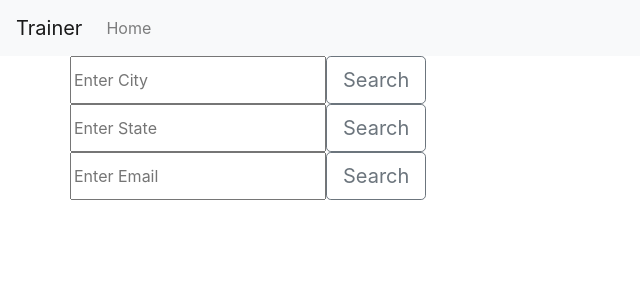
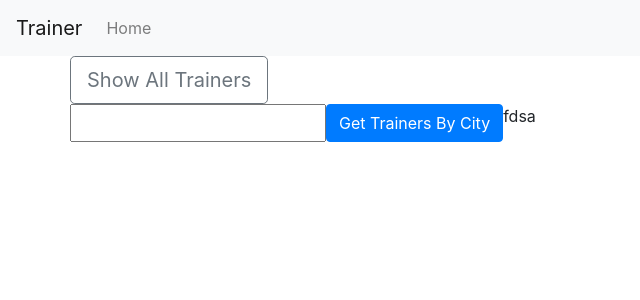
Before and after one commit to taerichard/ptReq, a React (Create React App) app in the folder client/: page / in a window 1280 px wide. Shown: the top 300 px of the page, without its empty margins (0-640 px from the left). Built offline with nearby package versions, Linux system fonts and the light colour scheme; the HTML template or start-up script is replaced by a standard one.

Commit message:
finished dislaying all trainers, working on by city search

```diff
--- /dev/null
+++ b/client/src/components/Trainers/TrainerCity.js
@@ -0,0 +1,9 @@
+import React from "react";
+
+function TrainerCity(props) {
+  console.log(props);
+
+  return <div>fdsa</div>;
+}
+
+export default TrainerCity;
--- /dev/null
+++ b/client/src/components/Trainers/TrainerList.js
@@ -0,0 +1,20 @@
+import React from "react";
+//import { ListGroup } from "react-bootstrap";
+import "../../styles.css";
+
+function TrainerList(props) {
+  console.log("props", props);
+  const trainers = props.trainers.map((trainer, i) => {
+    return (
+      <div>
+        <h2>FirstName: {trainer.firstName}</h2>
+        <h2>Last Name: {trainer.lastName}</h2>
+        <h2>Email:{trainer.email}</h2>
+      </div>
+    );
+  });
+
+  return <div>{trainers}</div>;
+}
+
+export default TrainerList;
--- a/client/src/components/Trainers/TrainerList/index.js
+++ /dev/null
@@ -1,38 +0,0 @@
-import React from "react";
-import { ListGroup } from "react-bootstrap";
-import "../../../styles.css";
-
-function Search(props) {
-  return (
-    <div>
-      <ListGroup>
-        {props.trainers.map((t) => {
-          return (
-            <ListGroup.Item key={t.id}>
-              <h1>Trainer Info</h1>
-              <ListGroup.Item>
-                <h6>Name: </h6>
-                {t.firstName + " " + t.lastName}
-              </ListGroup.Item>
-              {/* <ListGroup.Item>
-                {" "}
-                <h6>Email: </h6> {t.email}
-              </ListGroup.Item> */}
-              {/* <ListGroup.Item>
-                {" "}
-                <h6>City: </h6> {t.city}
-              </ListGroup.Item>
-              <ListGroup.Item>
-                {" "}
-                <h6>State: </h6>
-                {t.state}
-              </ListGroup.Item> */}
-            </ListGroup.Item>
-          );
-        })}
-      </ListGroup>
-    </div>
-  );
-}
-
-export default Search;
--- a/client/src/components/Trainers/index.js
+++ b/client/src/components/Trainers/index.js
@@ -1,25 +1,35 @@
 import React from "react";
-import TrainerList from "./TrainerList";
 import axios from "axios";
 import { Button, Row } from "react-bootstrap";
+import TrainerList from "./TrainerList";
+import TrainerCity from "./TrainerCity";
 
 class Trainers extends React.Component {
   state = {
     trainers: [],
-    city: "",
-    state: "",
-    email: "",
+    city: [],
   };
 
-  handleCitySearchSubmit = () => {
-    axios
-      .get(`api/trainer/city/city=${this.state.city}`)
-      //.get(`api/trainer`)
-      .then((result) => {
-        console.log("result", result.data);
-        this.setState({ trainers: result.data });
-      })
-      .catch((err) => console.log(err));
+  searchSubmit = async (e) => {
+    e.preventDefault();
+    try {
+      const response = await axios.get("api/trainer");
+      console.log("clicked", response);
+      this.setState({ trainers: response.data });
+    } catch (err) {
+      console.log(err);
+    }
+  };
+
+  searchByCitySubmit = async (e) => {
+    e.preventDefault();
+    try {
+      const response = await axios.get(`api/trainer/city/city?=ass`);
+      console.log("clicked", response);
+      this.setState({ trainers: response.data });
+    } catch (err) {
+      console.log(err);
+    }
   };
 
   handleCitySearchChange = (e) => {
@@ -32,45 +42,22 @@ class Trainers extends React.Component {
     return (
       <div>
         <Row>
-          <input
-            onChange={this.handleCitySearchChange}
-            value={this.state.city}
-            placeholder="Enter City"
-          />
           <Button
-            onClick={this.handleCitySearchSubmit}
+            onClick={this.searchSubmit}
             variant="outline-secondary"
             size="lg"
           >
-            Search
+            Show All Trainers
           </Button>
         </Row>
-
         <Row>
-          <input
-            onChange={this.handleSearchChange}
-            value={this.state.cityInput}
-            placeholder="Enter State"
-          />
-          <Button variant="outline-secondary" size="lg">
-            Search
+          <input onChange={this.handleCitySearchChange} />
+          <Button onClick={this.searchByCitySubmit}>
+            Get Trainers By City
           </Button>
+          <TrainerCity city={this.state.city} />
         </Row>
-
-        <Row>
-          <input
-            onChange={this.handleSearchChange}
-            value={this.state.cityInput}
-            placeholder="Enter Email"
-          />
-          <Button variant="outline-secondary" size="lg">
-            Search
-          </Button>
-        </Row>
-
-        <Row>
-          <TrainerList trainers={this.state.trainers} />
-        </Row>
+        <TrainerList trainers={this.state.trainers} />
       </div>
     );
   }
```
Also changed, not shown: client/src/components/api/unsplash.js (added, +7 -0 lines).
